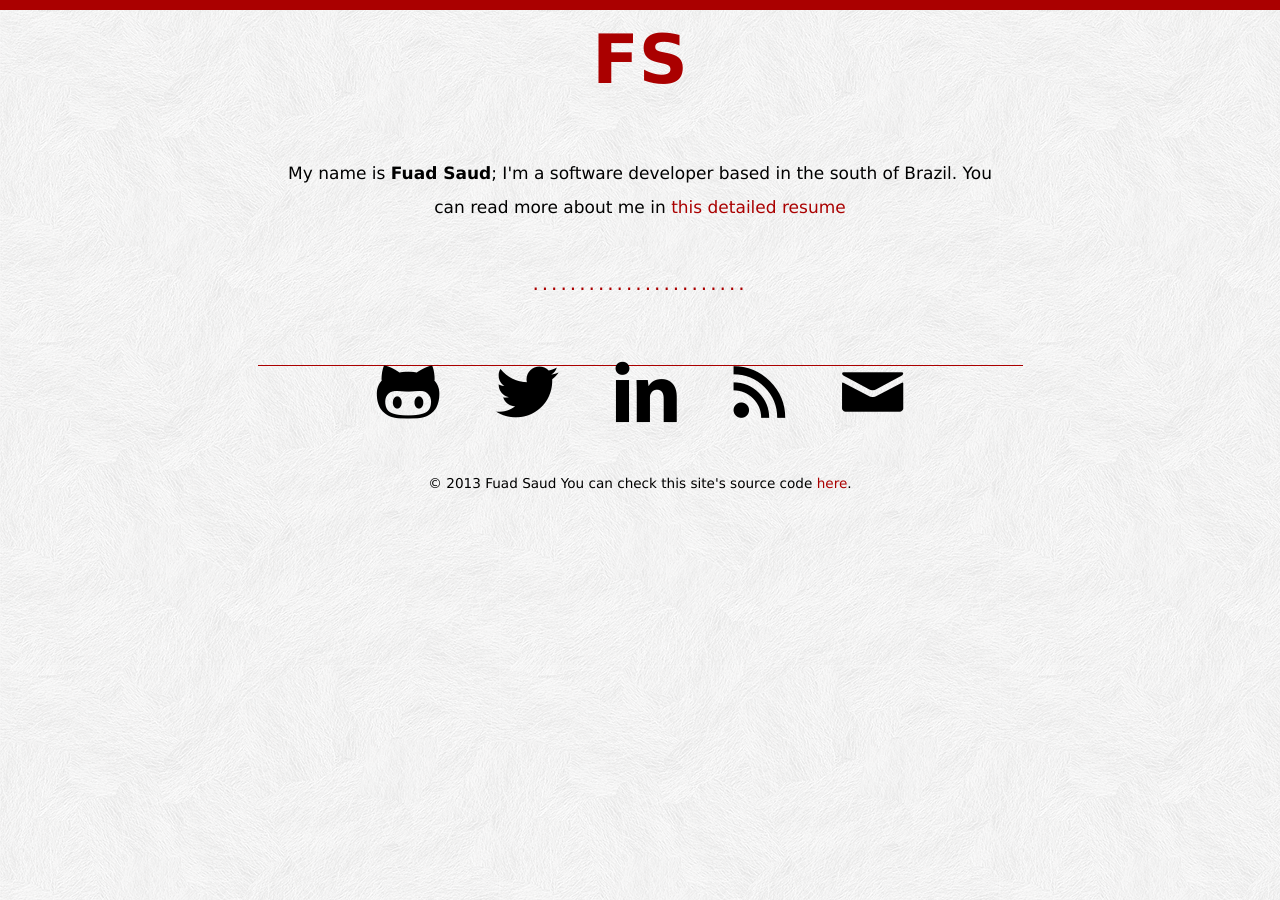
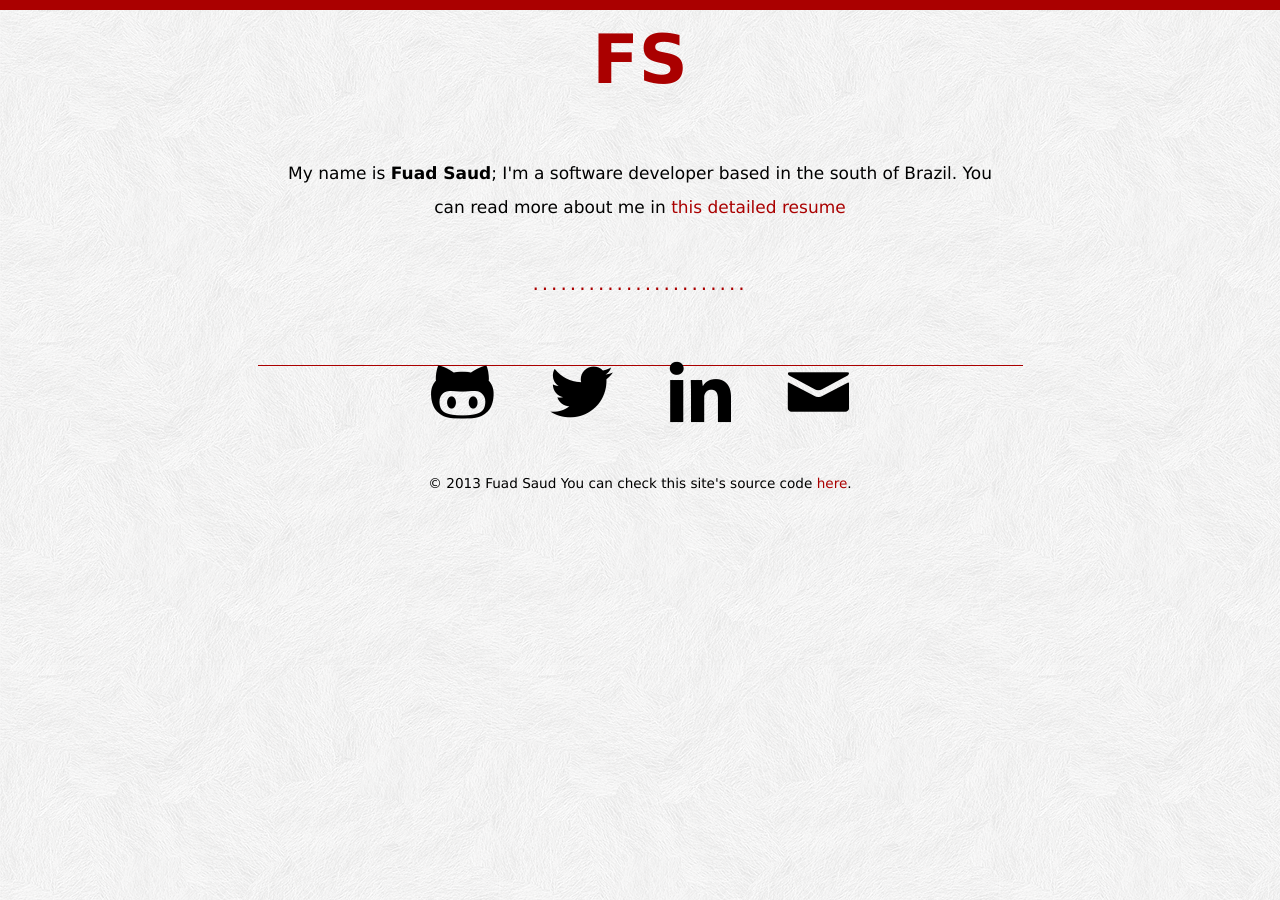
Before and after one commit to fuadsaud/fuadsaud.github.io, a Jekyll site: the page built from index.html, in a window 1280 px wide. Built offline with Jekyll 4.4.1, drawn with Linux system fonts in a browser that asks for light colours; Markdown is read by kramdown in place of the engine named in the settings.

Commit message:
Well, this isn't much a blog right now, so it's better to remove the feed links

```diff
--- a/_includes/head.html
+++ b/_includes/head.html
@@ -8,7 +8,7 @@
   <meta name="author" content="{{ site.author.name }}">
   <meta name="viewport" content="width=device-width">
 
-  <link rel="alternate" type="application/atom+xml" href="atom.xml" title="Fuad Saud">
+  <!-- <link rel="alternate" type="application/atom+xml" href="atom.xml" title="Fuad Saud"> -->
   <link rel="canonical" href="{{ page.url | canonical }}">
 
   <link rel="stylesheet" type="text/css" href="/css/normalize.css">
--- a/_layouts/default.html
+++ b/_layouts/default.html
@@ -37,11 +37,11 @@
              href="//br.linkedin.com/in/fuadksd/"
              title="Visit my resume on LinkedIn">&#62232;</a>
         </li>
-        <li class="feed">
+        <!-- <li class="feed">
           <a class="icon entypo"
              href="/atom.xml"
              title="Subscribe to my blog's feed">&#59194;</a>
-        </li>
+        </li> -->
         <li class="mail">
           <a class="icon entypo"
              href="mailto:fuadksd@gmail.com"
```
